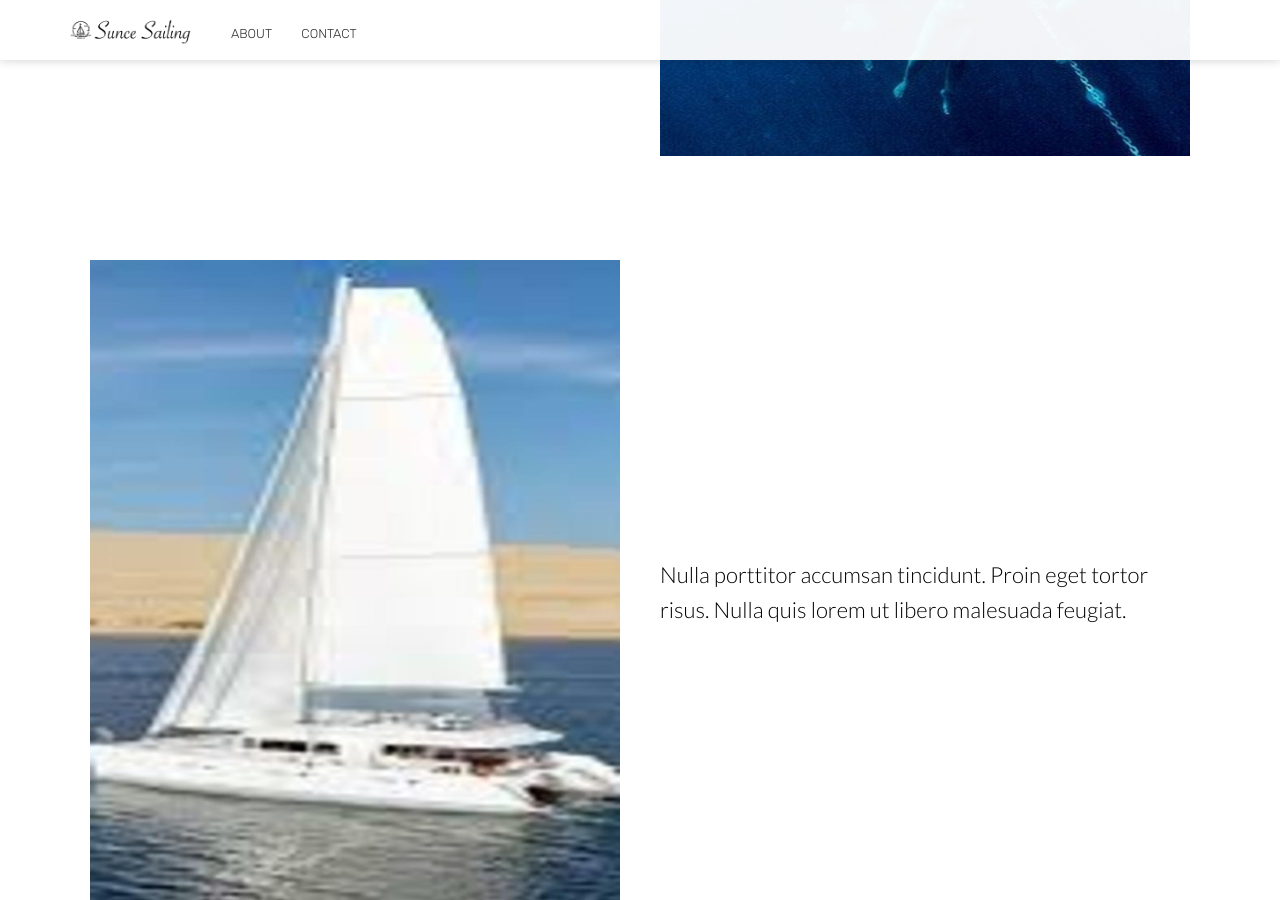
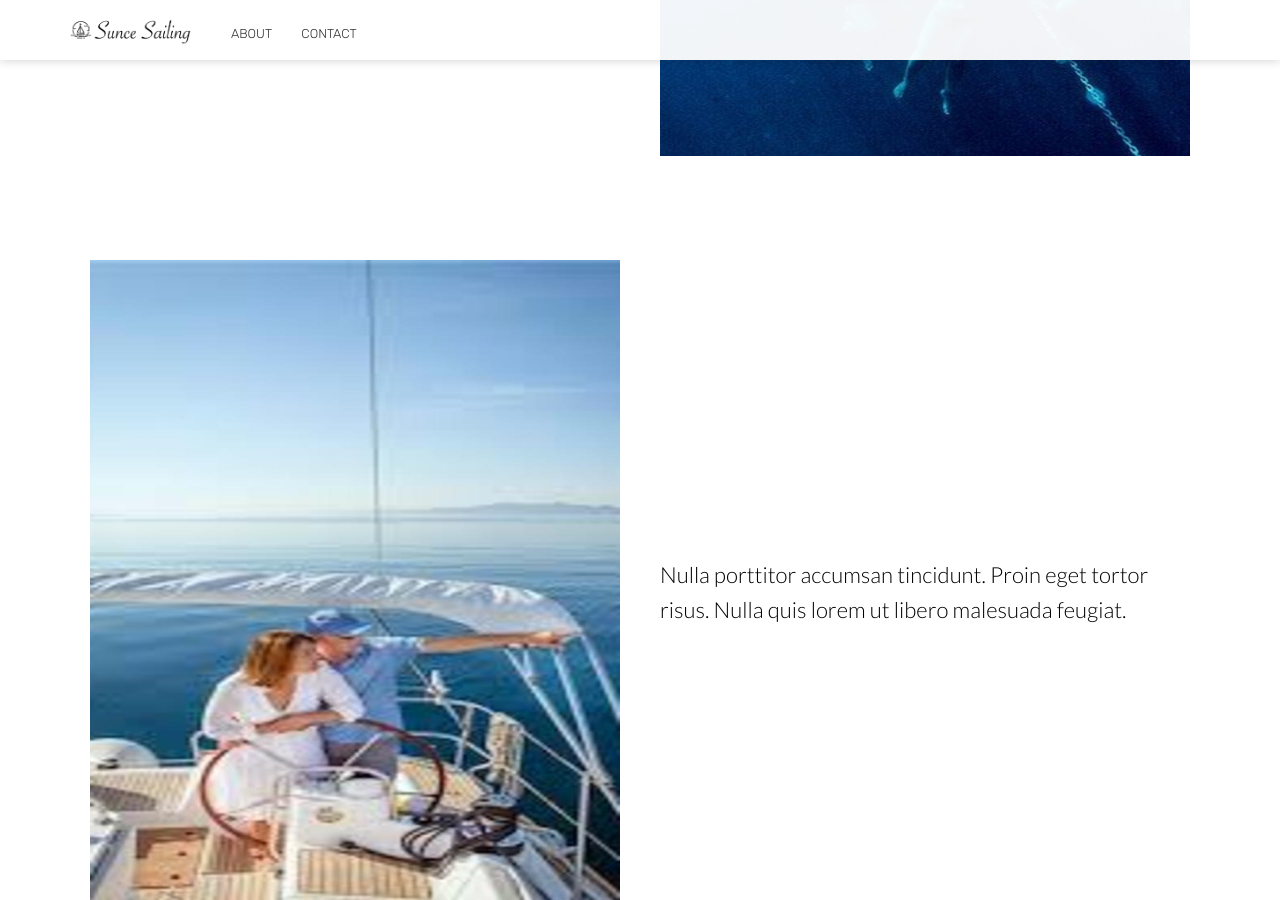
Before and after one commit to bdombro/bdombro.github.io, a Jekyll site: the page built from index.html, in a window 1280 px wide and 900 px high, scrolled down 1512 px. Built offline with Jekyll 4.4.1, drawn with Linux system fonts in a browser that asks for light colours; nearby versions of some CDN libraries.

Commit message:
Updated 'index.html' via CloudCannon

```diff
--- a/index.html
+++ b/index.html
@@ -39,7 +39,7 @@ bottom_image: /images/bigstock--139409945.jpg
 				<p class="editable">Nulla porttitor accumsan tincidunt. Proin eget tortor risus. Nulla quis lorem ut libero malesuada feugiat.</p>
 			</div>
 			<div class="image hidden-xs">
-				<img class="editable" alt="Screenshot" id="cms-identifiable-1682" data-cms-cid="1682" src="/uploads/versions/images---x92-0-93-185-650-1300x---.jpg" width="650" height="1300" />
+				<img class="editable" alt="Screenshot" id="cms-identifiable-1682" data-cms-cid="1682" src="/uploads/versions/images-1---x23-0-138-276-650-1300x---.jpg" width="650" height="1300" />
 			</div>
 		</div>
 	</section>
```
